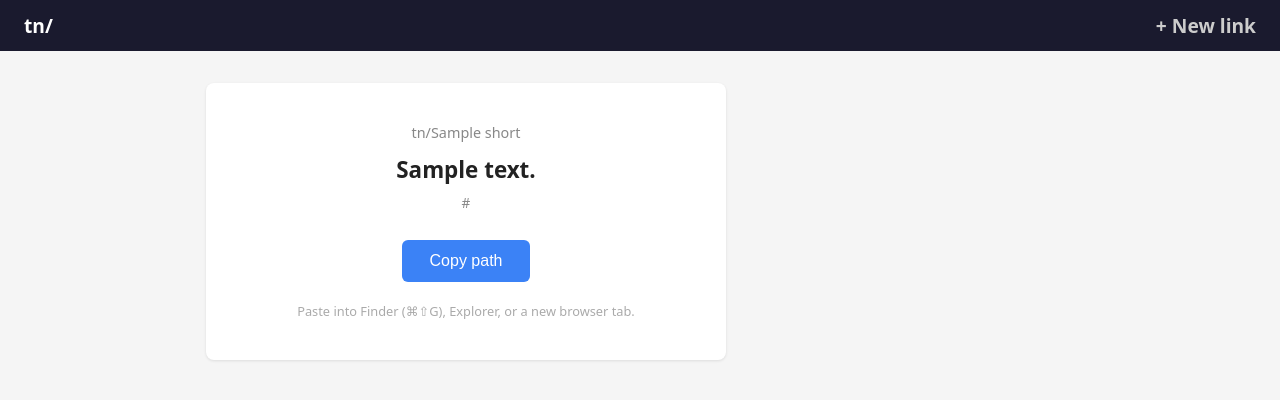
After one commit to athishrao/atlas, a FastAPI app: template app/templates/file_link.html in a window 1280 px wide. The commit adds this page. Shown: the top 400 px of the page. Run offline with FastAPI, Linux system fonts and the light colour scheme; the template is opened without the code that fills it: most values are stand-ins (such as "Sample title", 1, 10 or a date in 2020).

Commit message:
feat: allow local file paths as links

```diff
--- a/app/routes/redirect.py
+++ b/app/routes/redirect.py
@@ -15,4 +15,6 @@ def redirect(short: str, request: Request, db: Session = Depends(get_db)):
         return templates.TemplateResponse("404.html", {"request": request, "short": short}, status_code=404)
     link.click_count += 1
     db.commit()
+    if link.url.startswith("file://"):
+        return templates.TemplateResponse("file_link.html", {"request": request, "link": link})
     return RedirectResponse(url=link.url, status_code=302)
--- a/app/schemas.py
+++ b/app/schemas.py
@@ -1,14 +1,14 @@
 from datetime import datetime
 from typing import Optional
-from pydantic import BaseModel, HttpUrl
+from pydantic import BaseModel, AnyUrl
 
 class LinkCreate(BaseModel):
     short: str
-    url: HttpUrl
+    url: AnyUrl
     description: str = ""
 
 class LinkUpdate(BaseModel):
-    url: Optional[HttpUrl] = None
+    url: Optional[AnyUrl] = None
     description: Optional[str] = None
 
 class LinkOut(BaseModel):
--- a/app/templates/create.html
+++ b/app/templates/create.html
@@ -8,7 +8,7 @@
       <input name="short" value="{{ short }}" placeholder="e.g. golive" required pattern="[a-z0-9\-_]{1,50}">
     </label>
     <label>Destination URL
-      <input name="url" type="url" placeholder="https://…" required>
+      <input name="url" type="text" placeholder="https://… or file:///path/to/file" required>
     </label>
     <label>Description (optional)
       <input name="description" placeholder="What is this link?">
--- a/app/templates/edit.html
+++ b/app/templates/edit.html
@@ -5,7 +5,7 @@
   <h1>Edit tn/{{ link.short }}</h1>
   <form method="post" action="/edit/{{ link.short }}">
     <label>Destination URL
-      <input name="url" type="url" value="{{ link.url }}" required>
+      <input name="url" type="text" value="{{ link.url }}" required>
     </label>
     <label>Description
       <input name="description" value="{{ link.description }}">
--- /dev/null
+++ b/app/templates/file_link.html
@@ -0,0 +1,37 @@
+{% extends "base.html" %}
+{% block title %}tn/{{ link.short }}{% endblock %}
+{% block content %}
+<div class="card" style="max-width:520px;text-align:center;padding:40px">
+  <p style="color:#888;font-size:.9rem;margin-bottom:12px">tn/{{ link.short }}</p>
+  <h1 style="margin-bottom:8px">{{ link.description or link.short }}</h1>
+  <p id="path" style="color:#888;font-size:.85rem;margin-bottom:28px;word-break:break-all">{{ link.url }}</p>
+  <button class="btn btn-primary" onclick="copyPath()" id="copy-btn" style="font-size:1rem;padding:12px 28px">Copy path</button>
+  <p style="color:#aaa;font-size:.8rem;margin-top:20px">
+    Paste into Finder (⌘⇧G), Explorer, or a new browser tab.
+  </p>
+  <script>
+    function copyPath() {
+      const text = document.getElementById('path').textContent.trim();
+      const btn = document.getElementById('copy-btn');
+      if (navigator.clipboard && window.isSecureContext) {
+        navigator.clipboard.writeText(text).then(() => flash(btn));
+      } else {
+        const ta = document.createElement('textarea');
+        ta.value = text;
+        ta.style.position = 'fixed';
+        ta.style.opacity = '0';
+        document.body.appendChild(ta);
+        ta.focus();
+        ta.select();
+        document.execCommand('copy');
+        document.body.removeChild(ta);
+        flash(btn);
+      }
+    }
+    function flash(btn) {
+      btn.textContent = 'Copied!';
+      setTimeout(() => btn.textContent = 'Copy path', 2000);
+    }
+  </script>
+</div>
+{% endblock %}
```
